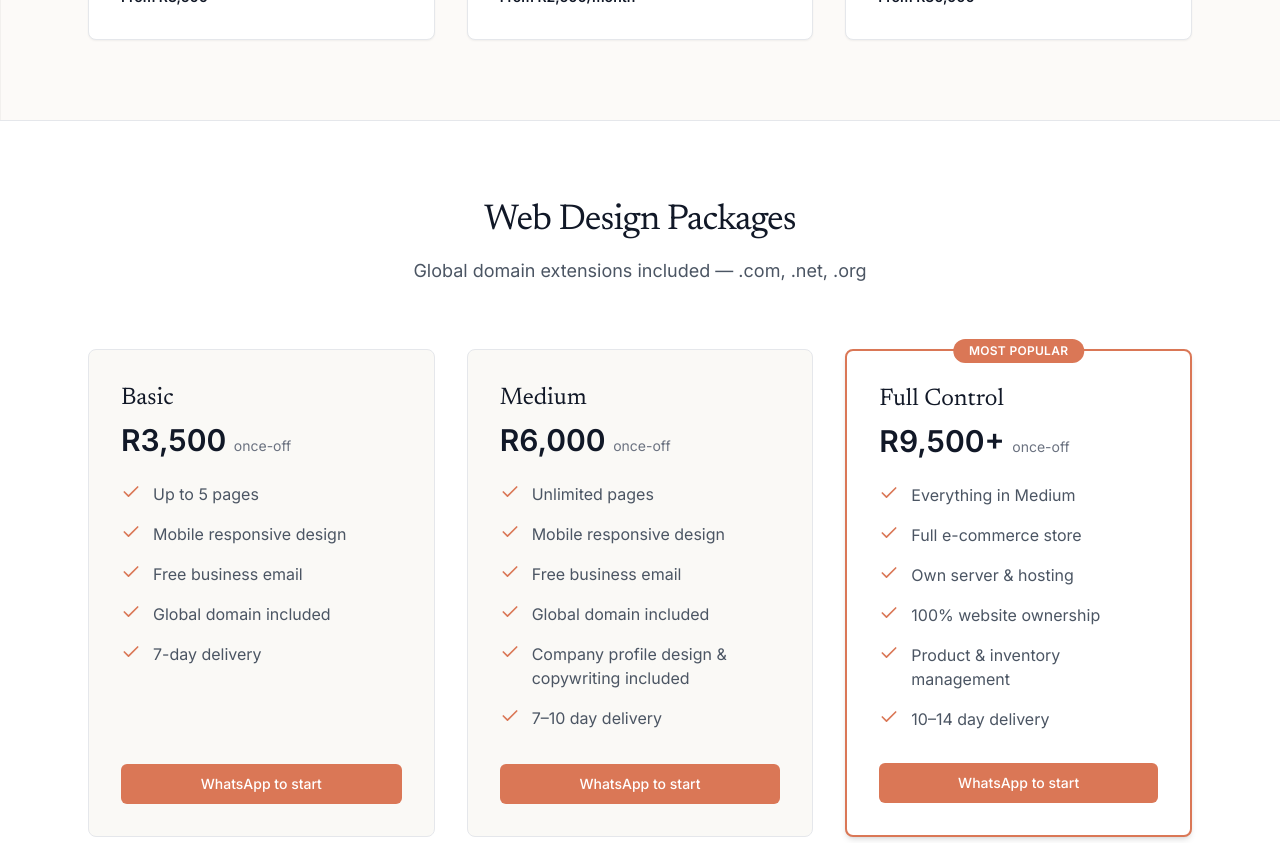
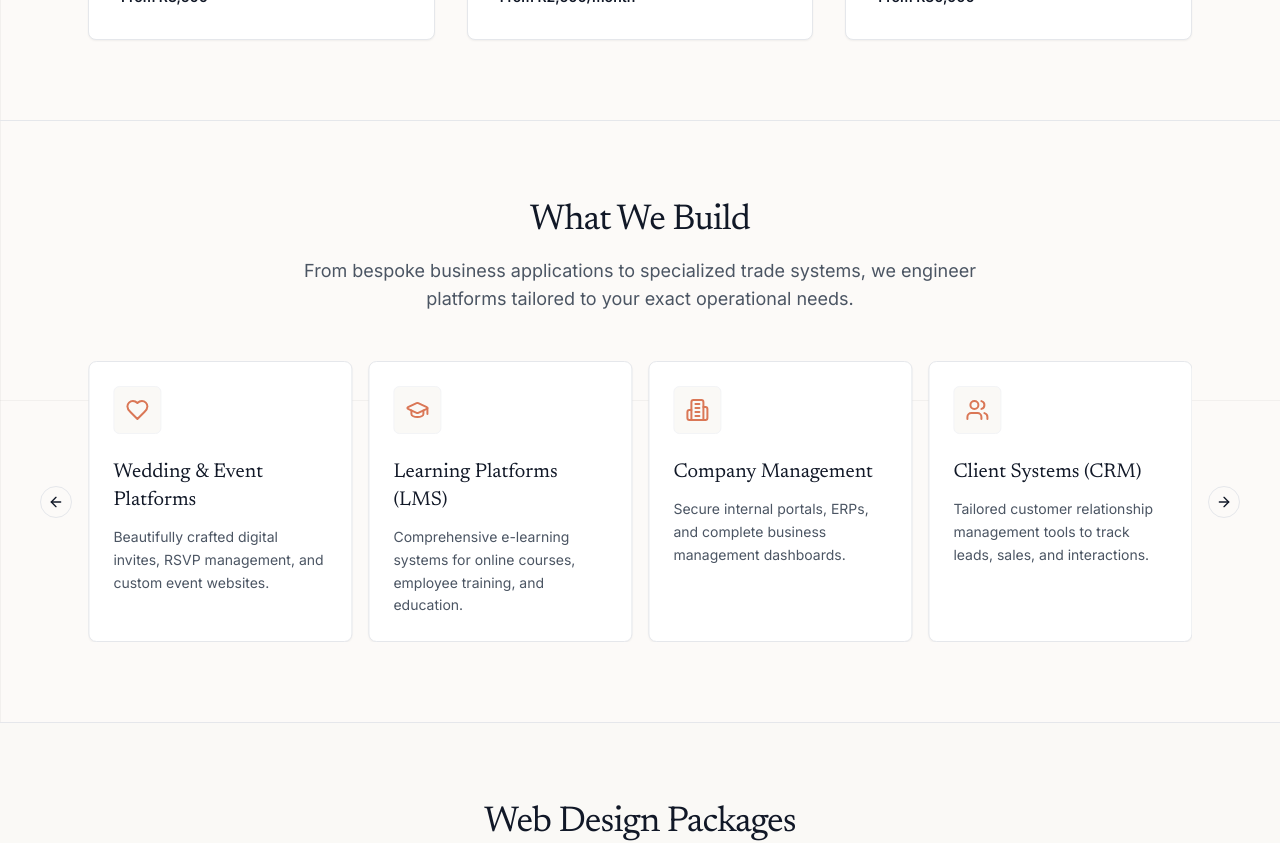
Before and after one commit to Camsconnect/camsnett, a React (Vite) app: page / in a window 1280 px wide. Shown: the part 1200-2043 px from the top of the page. Built offline with nearby package versions, Linux system fonts and the light colour scheme.

Commit message:
[dyad] wrote 9 file(s)

```diff
--- /dev/null
+++ b/src/components/PlatformSliderSection.tsx
@@ -0,0 +1,117 @@
+"use client";
+
+import React from "react";
+import {
+  Carousel,
+  CarouselContent,
+  CarouselItem,
+  CarouselNext,
+  CarouselPrevious,
+} from "@/components/ui/carousel";
+import Autoplay from "embla-carousel-autoplay";
+import {
+  AppWindow,
+  Heart,
+  Globe,
+  CheckSquare,
+  GraduationCap,
+  Building2,
+  Wrench,
+  Users
+} from "lucide-react";
+
+const platforms = [
+  {
+    title: "Web & Mobile Apps",
+    description: "Custom-built, high-performance applications designed for iOS, Android, and modern web browsers.",
+    icon: <AppWindow className="h-6 w-6 text-brand-orange" />
+  },
+  {
+    title: "Business Websites",
+    description: "Sleek, professional, and SEO-optimized websites built to convert visitors into loyal customers.",
+    icon: <Globe className="h-6 w-6 text-brand-orange" />
+  },
+  {
+    title: "Wedding & Event Platforms",
+    description: "Beautifully crafted digital invites, RSVP management, and custom event websites.",
+    icon: <Heart className="h-6 w-6 text-brand-orange" />
+  },
+  {
+    title: "Learning Platforms (LMS)",
+    description: "Comprehensive e-learning systems for online courses, employee training, and education.",
+    icon: <GraduationCap className="h-6 w-6 text-brand-orange" />
+  },
+  {
+    title: "Company Management",
+    description: "Secure internal portals, ERPs, and complete business management dashboards.",
+    icon: <Building2 className="h-6 w-6 text-brand-orange" />
+  },
+  {
+    title: "Client Systems (CRM)",
+    description: "Tailored customer relationship management tools to track leads, sales, and interactions.",
+    icon: <Users className="h-6 w-6 text-brand-orange" />
+  },
+  {
+    title: "Personalized POS Systems",
+    description: "Custom Point of Sale and inventory systems engineered for trades like plumbing, retail, or hospitality.",
+    icon: <Wrench className="h-6 w-6 text-brand-orange" />
+  },
+  {
+    title: "Voting Platforms",
+    description: "Secure, reliable, and user-friendly digital voting systems for organizations and competitions.",
+    icon: <CheckSquare className="h-6 w-6 text-brand-orange" />
+  }
+];
+
+const PlatformSliderSection = () => {
+  const plugin = React.useRef(
+    Autoplay({ delay: 3000, stopOnInteraction: true })
+  );
+
+  return (
+    <section className="py-20 bg-transparent border-t border-gray-200">
+      <div className="container mx-auto px-6 max-w-6xl">
+        <div className="text-center mb-12">
+          <h2 className="text-4xl font-serif text-gray-900 mb-4 tracking-tight">What We Build</h2>
+          <p className="text-lg text-gray-600 font-sans max-w-2xl mx-auto">
+            From bespoke business applications to specialized trade systems, we engineer platforms tailored to your exact operational needs.
+          </p>
+        </div>
+
+        <div className="relative">
+          <Carousel
+            plugins={[plugin.current]}
+            opts={{
+              align: "start",
+              loop: true,
+            }}
+            className="w-full"
+          >
+            <CarouselContent className="-ml-4">
+              {platforms.map((platform, index) => (
+                <CarouselItem key={index} className="pl-4 md:basis-1/2 lg:basis-1/3 xl:basis-1/4">
+                  <div className="bg-white p-6 rounded-lg border border-gray-200 h-full flex flex-col hover:border-brand-orange/40 transition-colors shadow-sm">
+                    <div className="bg-[#FAF9F6] w-12 h-12 rounded-md flex items-center justify-center mb-6 border border-gray-100">
+                      {platform.icon}
+                    </div>
+                    <h3 className="text-xl font-serif text-gray-900 mb-3">{platform.title}</h3>
+                    <p className="text-sm text-gray-600 leading-relaxed font-sans">
+                      {platform.description}
+                    </p>
+                  </div>
+                </CarouselItem>
+              ))}
+            </CarouselContent>
+
+            <div className="hidden md:block">
+              <CarouselPrevious className="absolute -left-12 top-1/2 -translate-y-1/2 border-gray-200 hover:text-brand-orange hover:border-brand-orange/50" />
+              <CarouselNext className="absolute -right-12 top-1/2 -translate-y-1/2 border-gray-200 hover:text-brand-orange hover:border-brand-orange/50" />
+            </div>
+          </Carousel>
+        </div>
+      </div>
+    </section>
+  );
+};
+
+export default PlatformSliderSection;
--- a/src/pages/Index.tsx
+++ b/src/pages/Index.tsx
@@ -7,6 +7,7 @@ import Footer from "@/components/Footer";
 import FloatingWhatsApp from "@/components/FloatingWhatsApp";
 import { Globe, TrendingUp, Cpu, Check } from "lucide-react";
 import { Button } from "@/components/ui/button";
+import PlatformSliderSection from "@/components/PlatformSliderSection";
 import {
   Accordion,
   AccordionContent,
@@ -47,8 +48,11 @@ const Index = () => {
           </div>
         </section>
 
+        {/* PLATFORMS SLIDER */}
+        <PlatformSliderSection />
+
         {/* SECTION 3 — WEB DESIGN PACKAGES */}
-        <section id="web-packages" className="py-20 bg-white border-t border-gray-200">
+        <section id="web-packages" className="py-20 bg-[#FAF9F6] border-t border-gray-200">
           <div className="container mx-auto px-6 max-w-6xl">
             <div className="text-center mb-16">
               <h2 className="text-4xl font-serif text-gray-900 mb-4 tracking-tight">Web Design Packages</h2>
@@ -117,7 +121,7 @@ const Index = () => {
         </section>
 
         {/* SECTION 4 — DIGITAL MARKETING PACKAGES */}
-        <section id="marketing-packages" className="py-20 bg-[#FAF9F6] border-t border-gray-200">
+        <section id="marketing-packages" className="py-20 bg-white border-t border-gray-200">
           <div className="container mx-auto px-6 max-w-5xl">
             <div className="text-center mb-16">
               <h2 className="text-4xl font-serif text-gray-900 mb-4 tracking-tight">Digital Marketing</h2>
@@ -174,7 +178,7 @@ const Index = () => {
         </section>
 
         {/* SECTION 5 — AI BUSINESS INTEGRATION */}
-        <section id="ai-integration" className="py-20 bg-white border-t border-gray-200">
+        <section id="ai-integration" className="py-20 bg-[#FAF9F6] border-t border-gray-200">
           <div className="container mx-auto px-6 max-w-6xl">
             <div className="mb-16">
               <h2 className="text-4xl font-serif text-gray-900 mb-4 tracking-tight">Your Own Private AI</h2>
@@ -207,7 +211,7 @@ const Index = () => {
                 </div>
               </div>
 
-              <div className="bg-[#FAF9F6] p-8 rounded-lg border border-gray-200">
+              <div className="bg-white p-8 rounded-lg border border-gray-200 shadow-sm">
                 <ul className="space-y-5">
                   {[
                     "Business scope & use case assessment",
@@ -230,7 +234,7 @@ const Index = () => {
         </section>
 
         {/* SECTION 6 — HOW IT WORKS */}
-        <section className="py-20 bg-[#FAF9F6] border-t border-gray-200">
+        <section className="py-20 bg-white border-t border-gray-200">
           <div className="container mx-auto px-6 max-w-6xl">
             <h2 className="text-4xl font-serif text-gray-900 mb-16 text-center tracking-tight">How it works</h2>
 
@@ -270,12 +274,12 @@ const Index = () => {
         </section>
 
         {/* SECTION 7 — FAQ */}
-        <section className="py-20 bg-white border-t border-gray-200">
+        <section className="py-20 bg-[#FAF9F6] border-t border-gray-200">
           <div className="container mx-auto px-6 max-w-3xl">
             <h2 className="text-4xl font-serif text-gray-900 mb-12 text-center tracking-tight">Common questions</h2>
 
             <Accordion type="single" collapsible className="w-full space-y-4">
-              <AccordionItem value="item-1" className="bg-[#FAF9F6] border border-gray-200 rounded-lg px-6">
+              <AccordionItem value="item-1" className="bg-white border border-gray-200 rounded-lg px-6 shadow-sm">
                 <AccordionTrigger className="text-left font-serif text-lg hover:no-underline hover:text-brand-orange py-6">
                   How long does a website take?
                 </AccordionTrigger>
@@ -285,7 +289,7 @@ const Index = () => {
                 </AccordionContent>
               </AccordionItem>
 
-              <AccordionItem value="item-2" className="bg-[#FAF9F6] border border-gray-200 rounded-lg px-6">
+              <AccordionItem value="item-2" className="bg-white border border-gray-200 rounded-lg px-6 shadow-sm">
                 <AccordionTrigger className="text-left font-serif text-lg hover:no-underline hover:text-brand-orange py-6">
                   Do I get my own hosting and domain?
                 </AccordionTrigger>
@@ -296,7 +300,7 @@ const Index = () => {
                 </AccordionContent>
               </AccordionItem>
 
-              <AccordionItem value="item-3" className="bg-[#FAF9F6] border border-gray-200 rounded-lg px-6">
+              <AccordionItem value="item-3" className="bg-white border border-gray-200 rounded-lg px-6 shadow-sm">
                 <AccordionTrigger className="text-left font-serif text-lg hover:no-underline hover:text-brand-orange py-6">
                   Do you offer .co.za domains?
                 </AccordionTrigger>
@@ -307,7 +311,7 @@ const Index = () => {
                 </AccordionContent>
               </AccordionItem>
 
-              <AccordionItem value="item-4" className="bg-[#FAF9F6] border border-gray-200 rounded-lg px-6">
+              <AccordionItem value="item-4" className="bg-white border border-gray-200 rounded-lg px-6 shadow-sm">
                 <AccordionTrigger className="text-left font-serif text-lg hover:no-underline hover:text-brand-orange py-6">
                   Do you take full payment upfront?
                 </AccordionTrigger>
@@ -317,7 +321,7 @@ const Index = () => {
                 </AccordionContent>
               </AccordionItem>
 
-              <AccordionItem value="item-5" className="bg-[#FAF9F6] border border-gray-200 rounded-lg px-6">
+              <AccordionItem value="item-5" className="bg-white border border-gray-200 rounded-lg px-6 shadow-sm">
                 <AccordionTrigger className="text-left font-serif text-lg hover:no-underline hover:text-brand-orange py-6">
                   Can I see your work before committing?
                 </AccordionTrigger>
```
